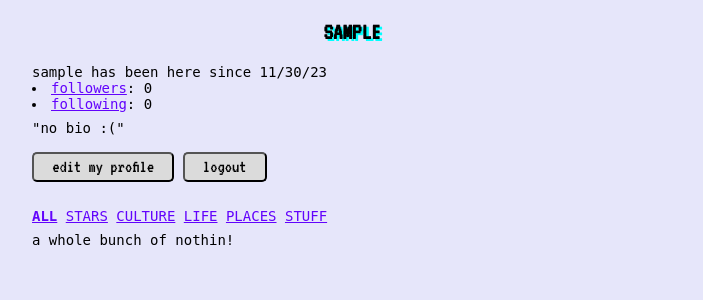
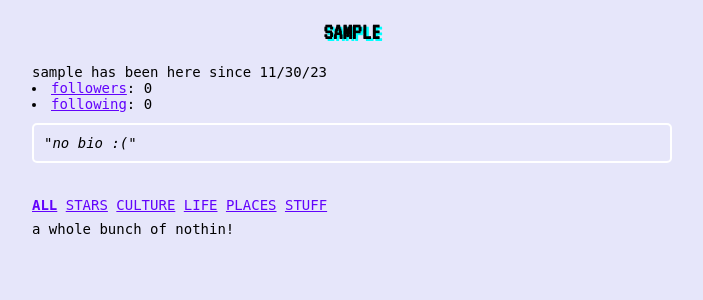
Before and after one commit to cbfif47/gumsup, a Django app: a page that uses templates/base.html in a window 1280 px wide. Shown: the part 24-324 px from the top of the page, without its empty margins (288-991 px from the left). Run offline with Django 3.2, Linux system fonts and the light colour scheme; the visitor is signed in with stand-in values (Sample User, id 1); data comes from the database, SQL or seed files in the repository; data that the repository does not hold is empty; parts of the project's set-up code (start-up, migrations or seed data) failed here and were passed over; some web fonts are replaced.

Commit message:
Cleaning up user page and login screens

```diff
--- a/static/main.css
+++ b/static/main.css
@@ -38,6 +38,14 @@ h2 {
 
 a {
   color: #6203fc;
+}
+
+bio {
+    color:black;
+    font-style: italic;;
+    border: solid 2px white;
+    border-radius: 5px;
+    padding: 10px;
 }
 
 input[type=text], select, textarea, input[type=search], input[type=password] {
--- a/templates/base.html
+++ b/templates/base.html
@@ -15,12 +15,12 @@
 
     <body>
         <header class="header">
+          {% if request.user.is_authenticated %}
             <breadcrumb>
               <a href="{%url 'home'%}" class="logo">FEED</a>
               <a href="{%url 'saves' %}" class="logo">SAVES</a>
               <a href="{%url 'search-posts' %}" class="logo">SEARCH</a>
               </breadcrumb>
-          {% if request.user.is_authenticated %}
           <user_greeting>
             {% if has_new_activity %}
                     <strong><a href="{% url 'activity' request.user %}">**{{ request.user|upper }}**</a></strong>
--- a/templates/users/login.html
+++ b/templates/users/login.html
@@ -5,7 +5,7 @@
   <div class="row">
 	  <form method="post" class="card" novalidate>
 	  	{% csrf_token %}
-	    <h2 class="text-center">Log in to your account</h2>
+<h1>welcome back to REX WITH FRIENDS</h1>
 		{% for field in form %}
 	    		{{ field.label_tag }}
 	        	{{ field }}
--- a/templates/users/signup.html
+++ b/templates/users/signup.html
@@ -3,7 +3,7 @@
 {% block title %}sign up {% endblock %}
 
 {% block content %}
-  <h2>Sign up</h2>
+<h1>welcome to REX WITH FRIENDS</h1>
   <div class="row">
   <form method="post">
     {% csrf_token %}
--- a/templates/users/user.html
+++ b/templates/users/user.html
@@ -16,16 +16,15 @@
     {% endif %}
    </div>
     <div class="row">
-      "{{ user.bio|lower|default:'no bio :(' }}"
+      <bio class="col-100">
+        "{{ user.bio|lower|default:'no bio :(' }}"
+      </bio>
     </div>
    <div class="row">
       {% if request.user != user %}
           <form method="POST">
             {% csrf_token %}
             <input type="submit" id="post-button" value ='{{ button_text }}' />
-      {% else %}
-        <button class="button"><a href="{%url 'edit-user' %}">edit my profile</a></button>
-        <button class="button"><a href="{%url 'logout' %}">logout</a></button>
       {% endif %}
     </div>
   </div><br>
```
Also changed, not shown: templates/users/activity.html (+5 -3 lines).
